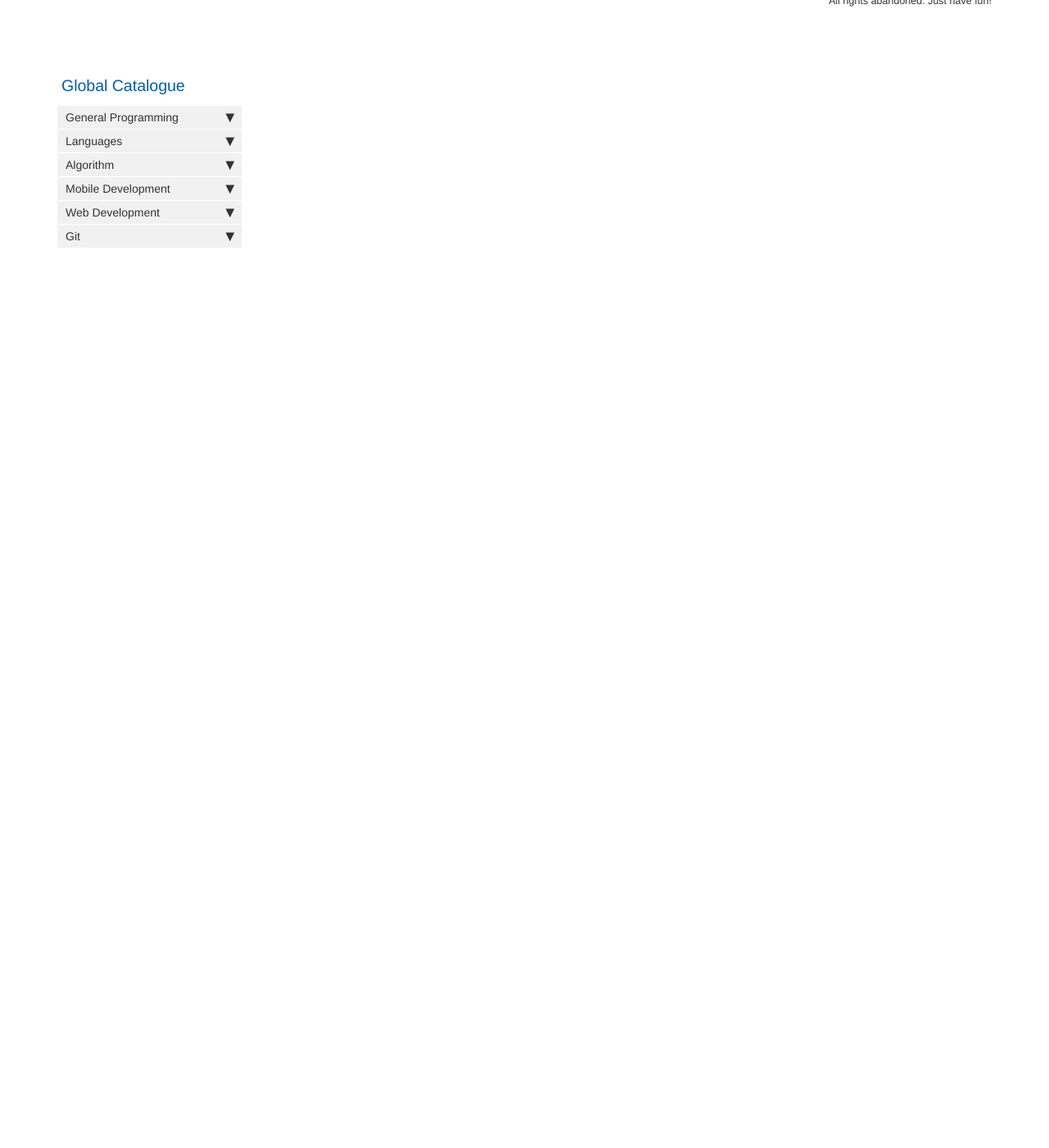
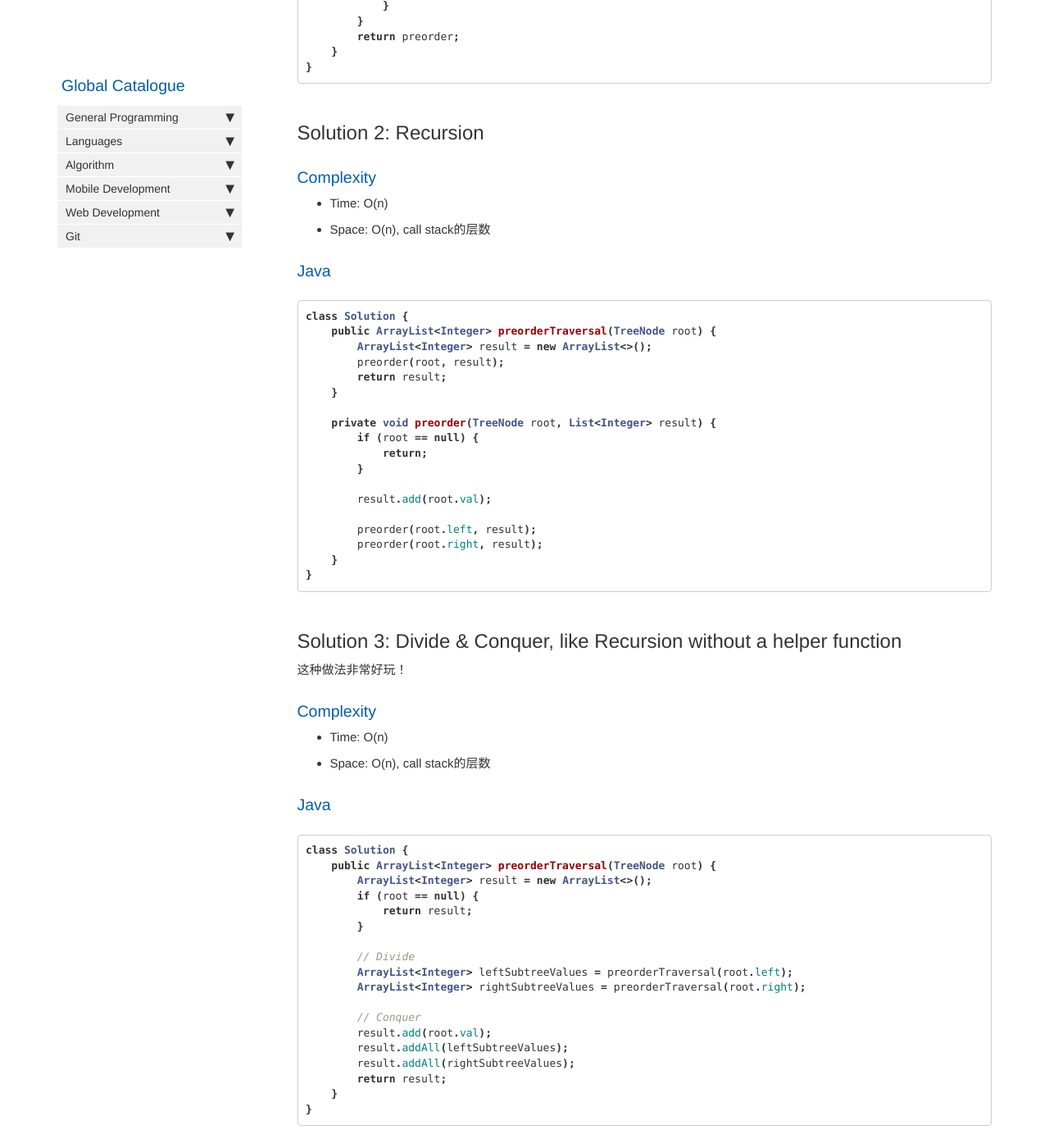
Before and after one commit to HungryOrc/hungryorc.github.io, a Jekyll site: the page built from pages/algorithm/algorithm_binary_tree_traversal_preorder.md, in a window 1280 px wide and 1400 px high, scrolled down 1370 px. Shown: the whole window at 82% size. Built offline with Jekyll 4.4.1, drawn with Linux system fonts in a browser that asks for light colours; nearby versions of some CDN libraries; comment, search, counter and statistics services are not loaded; some of the changed text lies outside the part shown.

Commit message:
Update algorithm_binary_tree_traversal_preorder.md

````diff
--- a/pages/algorithm/algorithm_binary_tree_traversal_preorder.md
+++ b/pages/algorithm/algorithm_binary_tree_traversal_preorder.md
@@ -35,14 +35,94 @@
 
 ## Solution 1: Iteration with a Stack
 
-
 ### Complexity
-* Time: O(n), size of the stack
-* Space: O(n)
+* Time: O(n)
+* Space: O(n), size of the stack
 
 ### Java
 ```java
+class Solution {
+    public ArrayList<Integer> preorderTraversal(TreeNode root) {
+        Deque<TreeNode> stack = new ArrayDeque<>();
+        ArrayList<Integer> preorder = new ArrayList<>();
 
+        if (root == null) {
+            return preorder;
+        }
+
+        stack.push(root);
+        while (!stack.isEmpty()) {
+            TreeNode cur = stack.pop();
+            preorder.add(cur.val);
+
+            // 因为遍历的时候要先走左边，所以入栈的时候要先入右子！因为先入后出
+            if (cur.right != null) {
+                stack.push(cur.right);
+            }
+            if (cur.left != null) {
+                stack.push(cur.left);
+            }
+        }
+        return preorder;
+    }
+}
+```
+
+## Solution 2: Recursion
+
+### Complexity
+* Time: O(n)
+* Space: O(n), call stack的层数
+
+### Java
+```java
+class Solution {
+    public ArrayList<Integer> preorderTraversal(TreeNode root) {
+        ArrayList<Integer> result = new ArrayList<>();
+        preorder(root, result);
+        return result;
+    }
+
+    private void preorder(TreeNode root, List<Integer> result) {
+        if (root == null) {
+            return;
+        }
+
+        result.add(root.val);
+
+        preorder(root.left, result);
+        preorder(root.right, result);
+    }
+}
+```
+
+## Solution 3: Divide & Conquer, like Recursion without a helper function
+这种做法非常好玩！
+
+### Complexity
+* Time: O(n)
+* Space: O(n), call stack的层数
+
+### Java
+```java
+class Solution {
+    public ArrayList<Integer> preorderTraversal(TreeNode root) {
+        ArrayList<Integer> result = new ArrayList<>();
+        if (root == null) {
+            return result;
+        }
+
+        // Divide
+        ArrayList<Integer> leftSubtreeValues = preorderTraversal(root.left);
+        ArrayList<Integer> rightSubtreeValues = preorderTraversal(root.right);
+
+        // Conquer
+        result.add(root.val);
+        result.addAll(leftSubtreeValues);
+        result.addAll(rightSubtreeValues);
+        return result;
+    }
+}
 ```
 
 ## Reference
````
